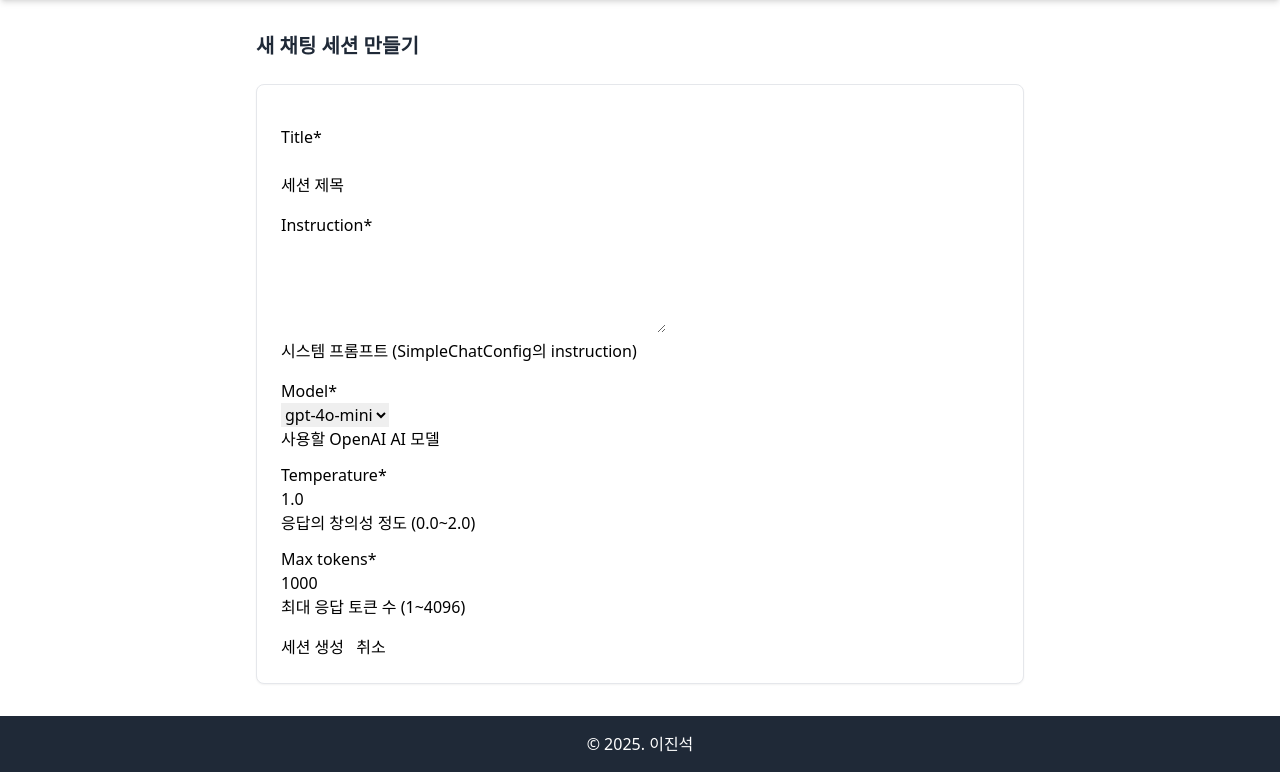
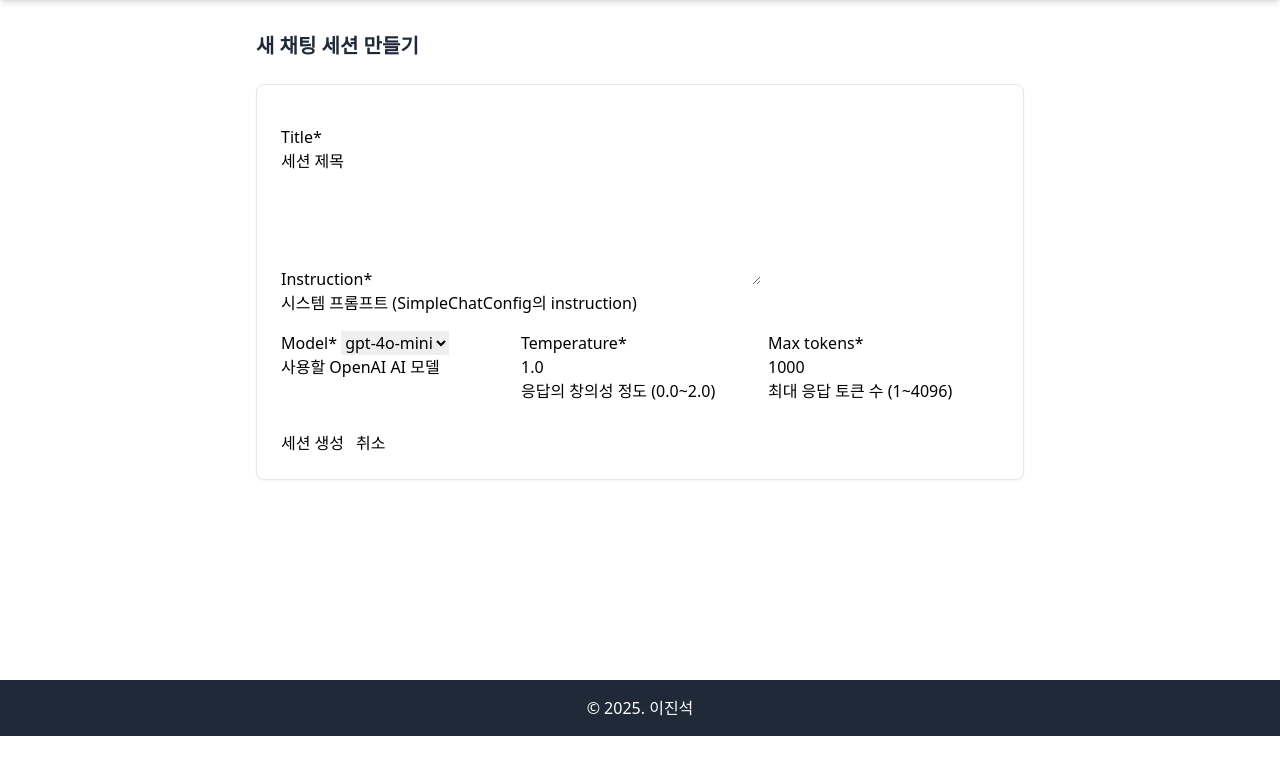
Before and after one commit to pyhub-kr/pycon-2025-demo, a Django app: page /roleplay/new/ in a window 1280 px wide. Shown: the part 64-836 px from the top of the page. After the commit the page ends 800 px from the top, so only its background shows below. Run offline with Django 5.2, Linux system fonts and the light colour scheme; the visitor is signed in with stand-in values (Sample User, id 1); some libraries are stand-ins or nearby versions.

Commit message:
폼 레이아웃 개선 및 버튼 스타일 적용
- Row/Column 대신 Div와 Flexbox 사용
- model/temperature/max_tokens를 한 줄로 배치
- 버튼 스타일 수정 (btn-primary, btn-secondary)
- 불필요한 import 제거

```diff
--- a/roleplay/forms.py
+++ b/roleplay/forms.py
@@ -1,7 +1,6 @@
 from django import forms
 from crispy_forms.helper import FormHelper
-from crispy_forms.layout import Layout, Field, Row, Column, Submit, HTML
-from crispy_forms.bootstrap import FormActions
+from crispy_forms.layout import Layout, Field, Div, Submit, HTML
 from .models import ChatSession
 
 
@@ -24,21 +23,19 @@
         self.helper.form_method = 'post'
         self.helper.form_class = 'space-y-4'
 
-        # 폼 필드 기본 클래스 설정
-        self.helper.field_class = 'form-control'
-
         # 레이아웃 정의
         self.helper.layout = Layout(
-            Field('title'),
-            Field('instruction', rows=4),
-            Row(
-                Column('model', css_class='col-md-4'),
-                Column('temperature', css_class='col-md-4'),
-                Column('max_tokens', css_class='col-md-4'),
-                css_class='row'
+            Field('title', css_class='form-control'),
+            Field('instruction', rows=4, css_class='form-control'),
+            Div(
+                Div(Field('model', css_class='form-control'), css_class='flex-1'),
+                Div(Field('temperature', css_class='form-control'), css_class='flex-1'),
+                Div(Field('max_tokens', css_class='form-control'), css_class='flex-1'),
+                css_class='flex gap-4'
             ),
-            FormActions(
-                Submit('submit', '세션 생성', css_class='btn btn-primary'),
-                HTML('<a href="{% url "roleplay:chatsession_list" %}" class="btn btn-secondary ml-2">취소</a>')
+            Div(
+                Submit('submit', '세션 생성', css_class='btn-primary'),
+                HTML('<a href="{% url "roleplay:chatsession_list" %}" class="btn-secondary">취소</a>'),
+                css_class='flex gap-3 mt-6'
             )
         )
--- a/roleplay/templates/roleplay/base.html
+++ b/roleplay/templates/roleplay/base.html
@@ -11,10 +11,9 @@
         /* Crispy Forms와 Tailwind 통합 */
         .form-control { @apply w-full px-3 py-2 border border-gray-300 rounded-md; }
         .form-control:focus { @apply outline-none ring-2 ring-blue-500 border-blue-500; }
-        .btn { @apply px-6 py-2 rounded-lg transition-colors; }
-        .btn-primary { @apply bg-blue-600 text-white hover:bg-blue-700; }
-        .btn-secondary { @apply bg-gray-200 text-gray-700 hover:bg-gray-300; }
-        .row { @apply grid grid-cols-3 gap-4; }
+        input[type="submit"].btn-primary,
+        .btn-primary { @apply px-6 py-2 bg-blue-600 text-white rounded-lg hover:bg-blue-700 transition-colors; }
+        .btn-secondary { @apply px-6 py-2 bg-gray-200 text-gray-700 rounded-lg hover:bg-gray-300 transition-colors; }
     </style>
 </head>
 <body class="min-h-screen flex flex-col">
```
